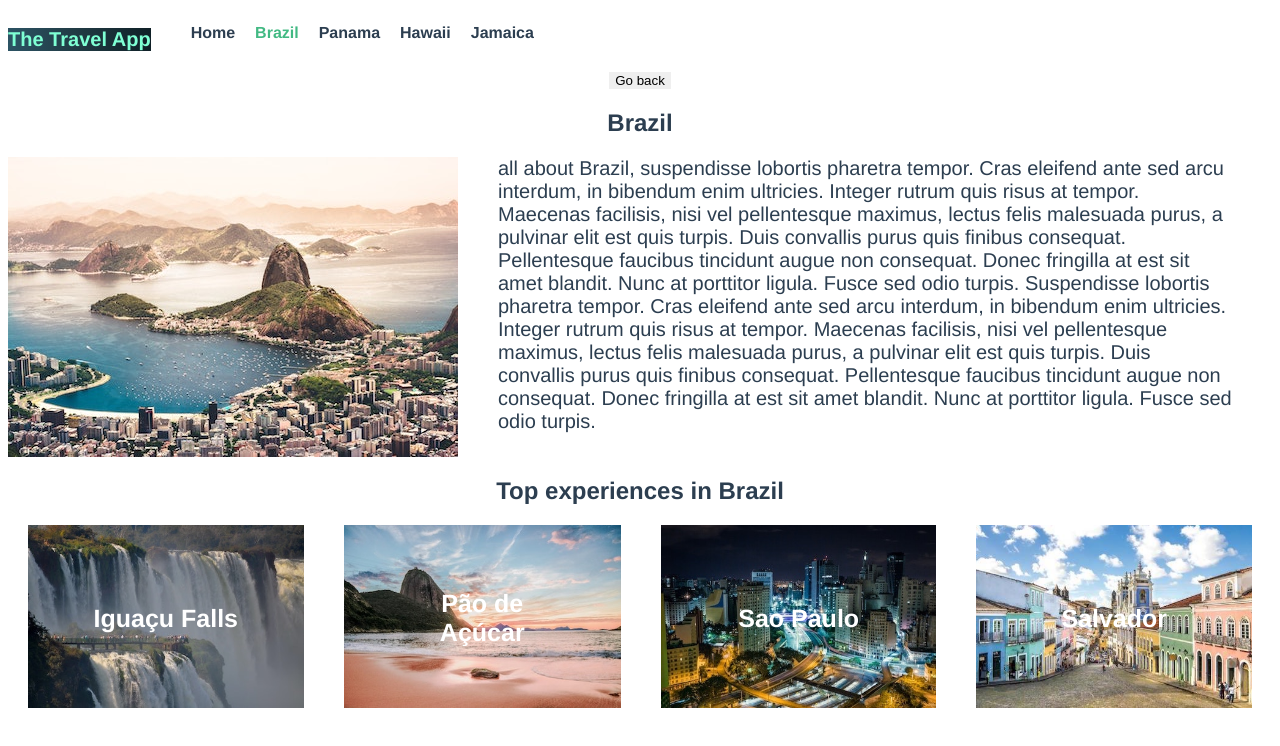
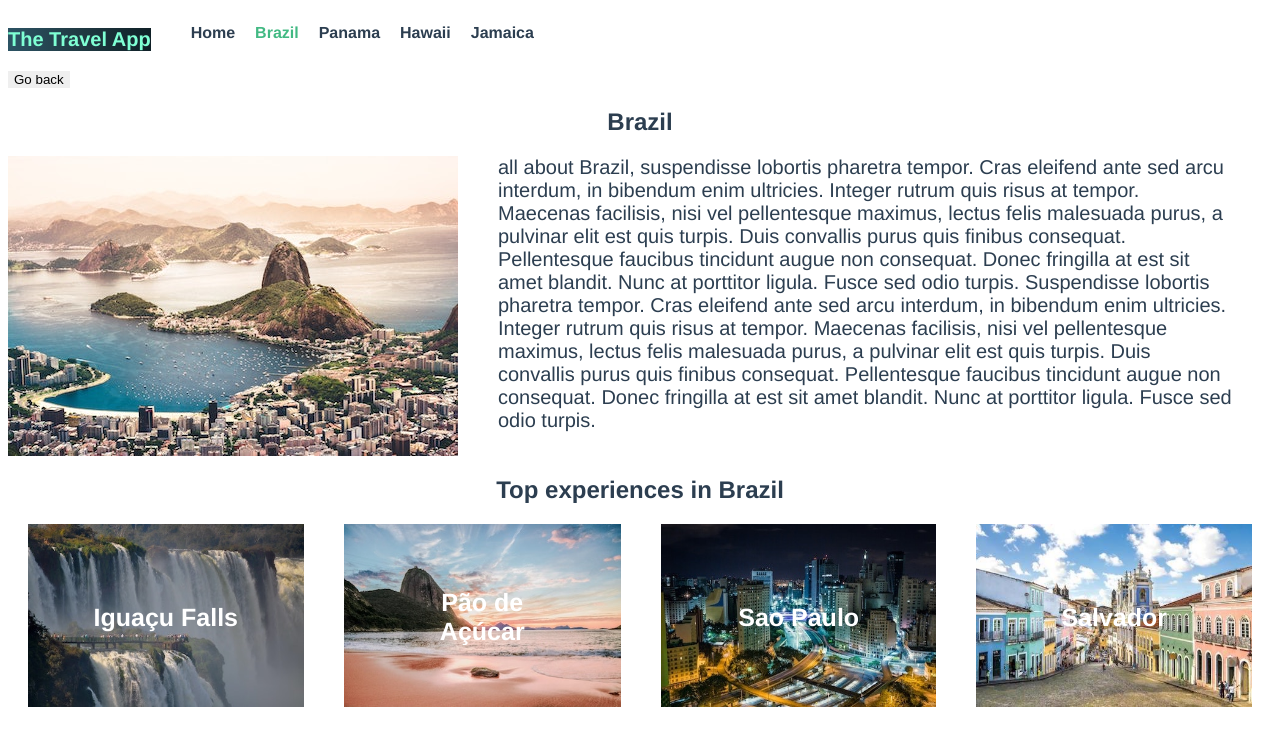
Before and after one commit to cadetCoder/travel-app-vue, a Vue app: page /destination/brazil in a window 1280 px wide. Shown: the top 746 px of the page. Built offline with nearby package versions, Linux system fonts and the light colour scheme.

Commit message:
go back class debug

```diff
--- a/src/components/GoBack.vue
+++ b/src/components/GoBack.vue
@@ -13,7 +13,7 @@ export default {
 };
 </script>
 <style scoped>
-.goBack {
+.go-back {
   display: flex;
   cursor: pointer;
 }
```
Also changed, not shown: 1 other file (tests, documents, lock files or other folders).
